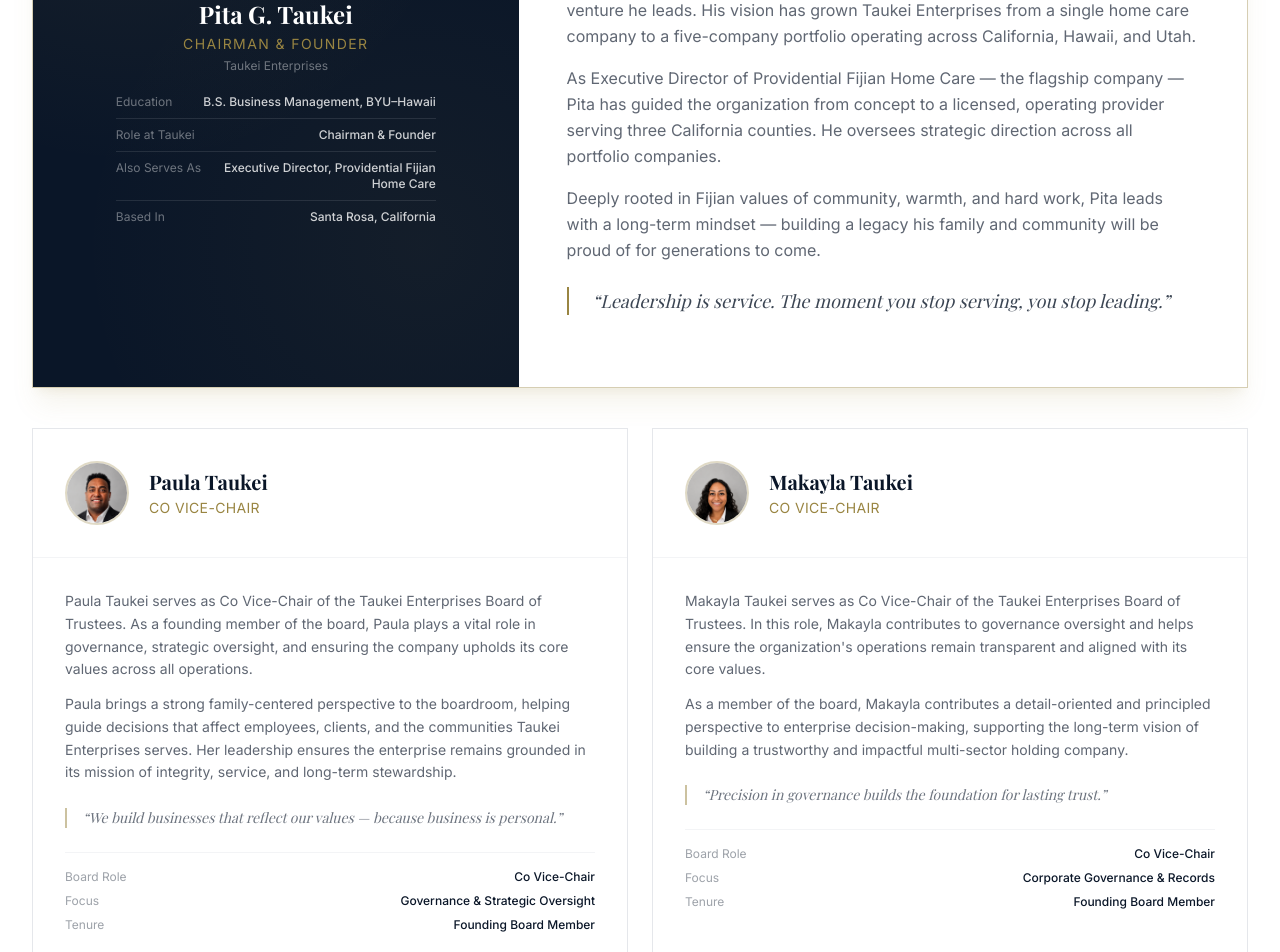
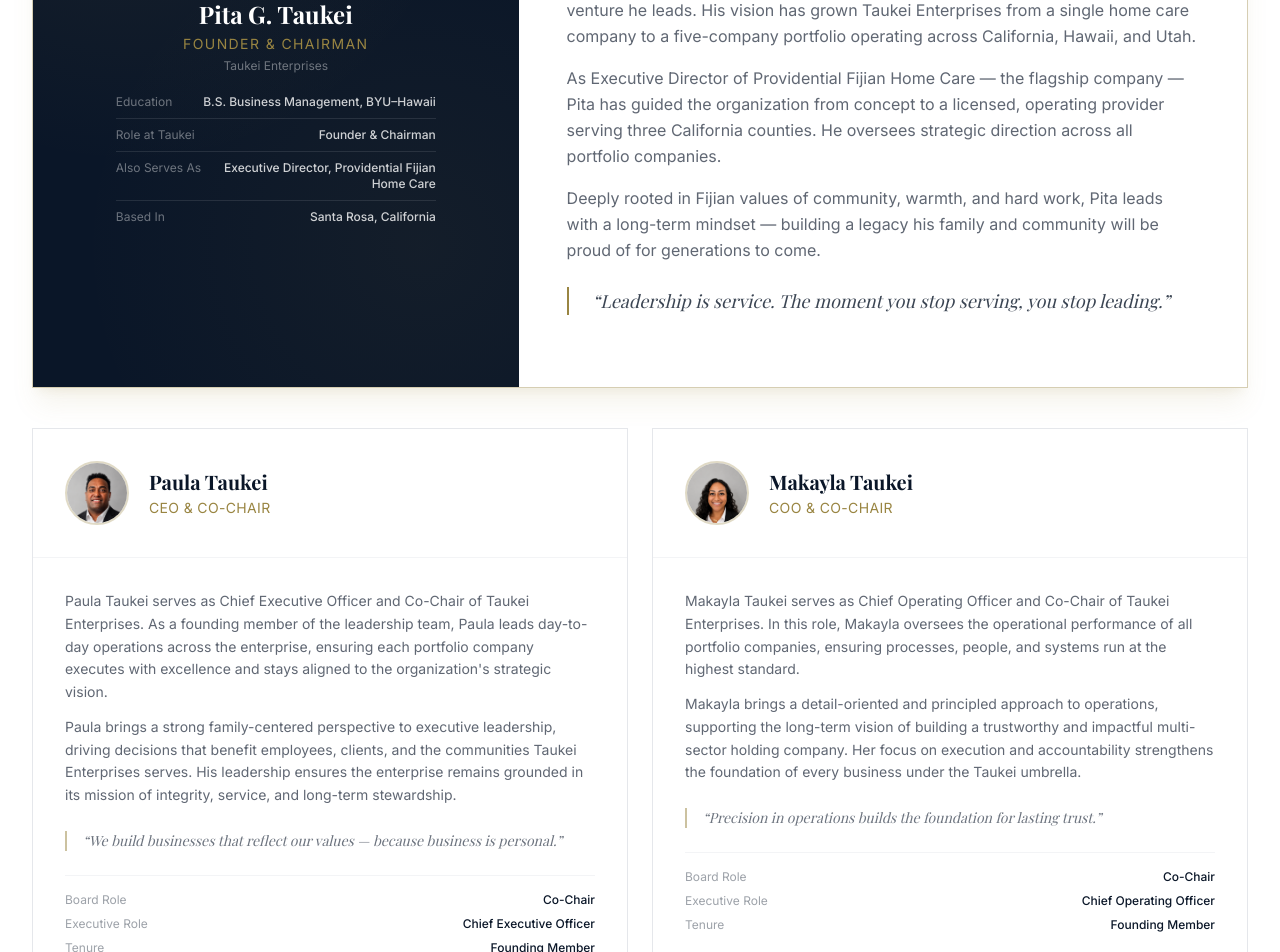
Before and after one commit to taukeipita-byte/taukei-enterprises, a Next.js app: page /leadership in a window 1280 px wide. Shown: the part 1020-1972 px from the top of the page. Built offline with nearby package versions, Linux system fonts and the light colour scheme; a web font is replaced by a local one.

Commit message:
Update leadership titles: Pita (Founder & Chairman), Paula (CEO & Co-Chair), Makayla (COO & Co-Chair); fix Paula pronouns to he/him

```diff
--- a/src/app/leadership/page.tsx
+++ b/src/app/leadership/page.tsx
@@ -8,13 +8,13 @@
 export const metadata: Metadata = {
   title: "Leadership",
   description:
-    "Meet the Board of Trustees of Taukei Enterprises: Pita Taukei (Chairman & Founder), Paula Taukei (Co Vice-Chair), and Makayla Taukei (Co Vice-Chair). View our organizational structure.",
+    "Meet the Board of Trustees of Taukei Enterprises: Pita Taukei (Founder & Chairman), Paula Taukei (CEO & Co-Chair), and Makayla Taukei (COO & Co-Chair). View our organizational structure.",
 };
 
 const boardOfficers = [
   {
     name: "Pita G. Taukei",
-    title: "Chairman & Founder",
+    title: "Founder & Chairman",
     initials: "PT",
     photo: "/pita-taukei.jpg",
     bio: [
@@ -26,7 +26,7 @@
     quote: "Leadership is service. The moment you stop serving, you stop leading.",
     credentials: [
       { label: "Education", value: "B.S. Business Management, BYU–Hawaii" },
-      { label: "Role at Taukei", value: "Chairman & Founder" },
+      { label: "Role at Taukei", value: "Founder & Chairman" },
       { label: "Also Serves As", value: "Executive Director, Providential Fijian Home Care" },
       { label: "Based In", value: "Santa Rosa, California" },
     ],
@@ -34,35 +34,35 @@
   },
   {
     name: "Paula Taukei",
-    title: "Co Vice-Chair",
+    title: "CEO & Co-Chair",
     initials: "PaT",
     photo: "/paula-taukei.jpg",
     bio: [
-      "Paula Taukei serves as Co Vice-Chair of the Taukei Enterprises Board of Trustees. As a founding member of the board, Paula plays a vital role in governance, strategic oversight, and ensuring the company upholds its core values across all operations.",
-      "Paula brings a strong family-centered perspective to the boardroom, helping guide decisions that affect employees, clients, and the communities Taukei Enterprises serves. Her leadership ensures the enterprise remains grounded in its mission of integrity, service, and long-term stewardship.",
+      "Paula Taukei serves as Chief Executive Officer and Co-Chair of Taukei Enterprises. As a founding member of the leadership team, Paula leads day-to-day operations across the enterprise, ensuring each portfolio company executes with excellence and stays aligned to the organization's strategic vision.",
+      "Paula brings a strong family-centered perspective to executive leadership, driving decisions that benefit employees, clients, and the communities Taukei Enterprises serves. His leadership ensures the enterprise remains grounded in its mission of integrity, service, and long-term stewardship.",
     ],
     quote: "We build businesses that reflect our values — because business is personal.",
     credentials: [
-      { label: "Board Role", value: "Co Vice-Chair" },
-      { label: "Focus", value: "Governance & Strategic Oversight" },
-      { label: "Tenure", value: "Founding Board Member" },
+      { label: "Board Role", value: "Co-Chair" },
+      { label: "Executive Role", value: "Chief Executive Officer" },
+      { label: "Tenure", value: "Founding Member" },
     ],
     featured: false,
   },
   {
     name: "Makayla Taukei",
-    title: "Co Vice-Chair",
+    title: "COO & Co-Chair",
     initials: "MT",
     photo: "/makayla-taukei.jpg",
     bio: [
-      "Makayla Taukei serves as Co Vice-Chair of the Taukei Enterprises Board of Trustees. In this role, Makayla contributes to governance oversight and helps ensure the organization's operations remain transparent and aligned with its core values.",
-      "As a member of the board, Makayla contributes a detail-oriented and principled perspective to enterprise decision-making, supporting the long-term vision of building a trustworthy and impactful multi-sector holding company.",
+      "Makayla Taukei serves as Chief Operating Officer and Co-Chair of Taukei Enterprises. In this role, Makayla oversees the operational performance of all portfolio companies, ensuring processes, people, and systems run at the highest standard.",
+      "Makayla brings a detail-oriented and principled approach to operations, supporting the long-term vision of building a trustworthy and impactful multi-sector holding company. Her focus on execution and accountability strengthens the foundation of every business under the Taukei umbrella.",
     ],
-    quote: "Precision in governance builds the foundation for lasting trust.",
+    quote: "Precision in operations builds the foundation for lasting trust.",
     credentials: [
-      { label: "Board Role", value: "Co Vice-Chair" },
-      { label: "Focus", value: "Corporate Governance & Records" },
-      { label: "Tenure", value: "Founding Board Member" },
+      { label: "Board Role", value: "Co-Chair" },
+      { label: "Executive Role", value: "Chief Operating Officer" },
+      { label: "Tenure", value: "Founding Member" },
     ],
     featured: false,
   },
@@ -107,7 +107,7 @@
                     <Image src="/pita-taukei.jpg" alt="Pita G. Taukei" width={144} height={144} className="object-cover w-full h-full object-top" />
                   </div>
                   <p className="font-display text-white text-2xl font-bold text-center">Pita G. Taukei</p>
-                  <p className="text-gold text-sm tracking-widest uppercase mt-1">Chairman &amp; Founder</p>
+                  <p className="text-gold text-sm tracking-widest uppercase mt-1">Founder &amp; Chairman</p>
                   <p className="text-white/40 text-xs mt-1">Taukei Enterprises</p>
                   <div className="mt-5 space-y-2 w-full max-w-xs">
                     {boardOfficers[0].credentials.map(({ label, value }) => (
```
